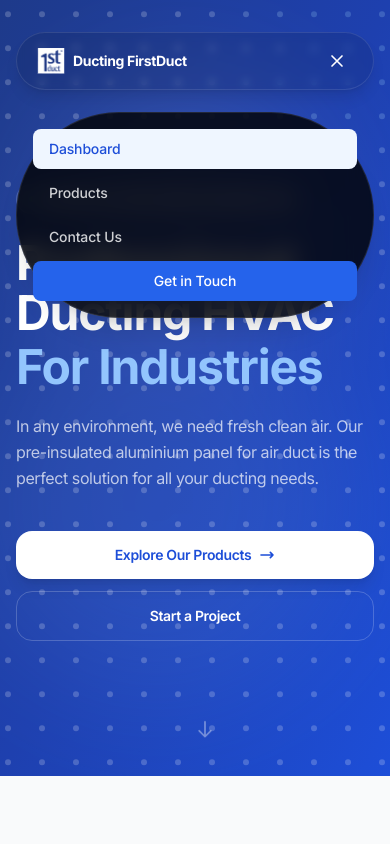
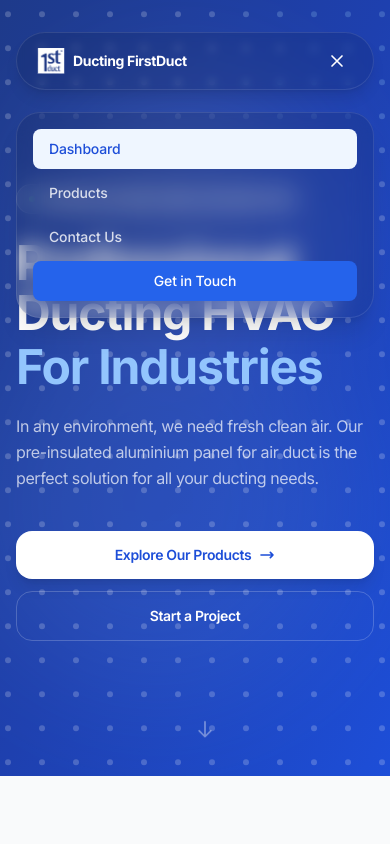
Before and after one commit to farhanashari/company-profile, a Vue app: page / in a window 390 px wide. Both pictures are taken after a click on the button 337 px from the left and 61 px from the top of the page. Shown: the top 844 px of the page. Built offline with nearby package versions, Linux system fonts and the light colour scheme.

Commit message:
perbaiki navbar mobile

```diff
--- a/src/components/Navbar.vue
+++ b/src/components/Navbar.vue
@@ -98,7 +98,7 @@ onUnmounted(() => window.removeEventListener("scroll", handleScroll));
       leave-from-class="opacity-100 translate-y-0"
       leave-to-class="opacity-0 -translate-y-2"
     >
-      <div v-show="isMobileMenuOpen" :class="['md:hidden absolute top-20 left-0 right-0 mx-4 rounded-full shadow-xl border p-4 space-y-1', isLight ? 'bg-white border-gray-200' : 'bg-black/80 backdrop-blur-md border-white/10']">
+      <div v-show="isMobileMenuOpen" :class="['md:hidden absolute top-20 left-0 right-0 mx-4 rounded-[1.5rem] shadow-xl border p-4 space-y-1', isLight ? 'bg-white border-gray-200' : 'bg-black/10 backdrop-blur-md border-white/10']">
         <router-link
           v-for="link in navLinks"
           :key="link.name"
```
